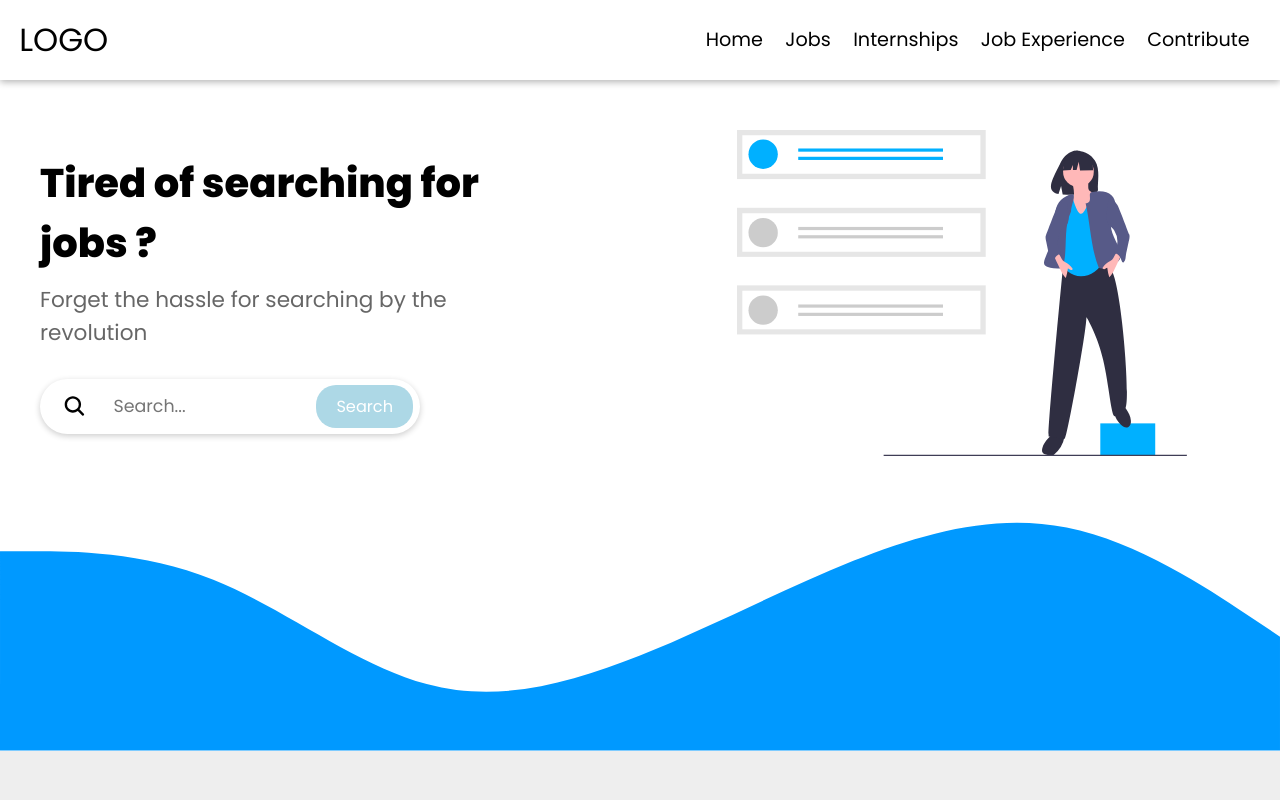
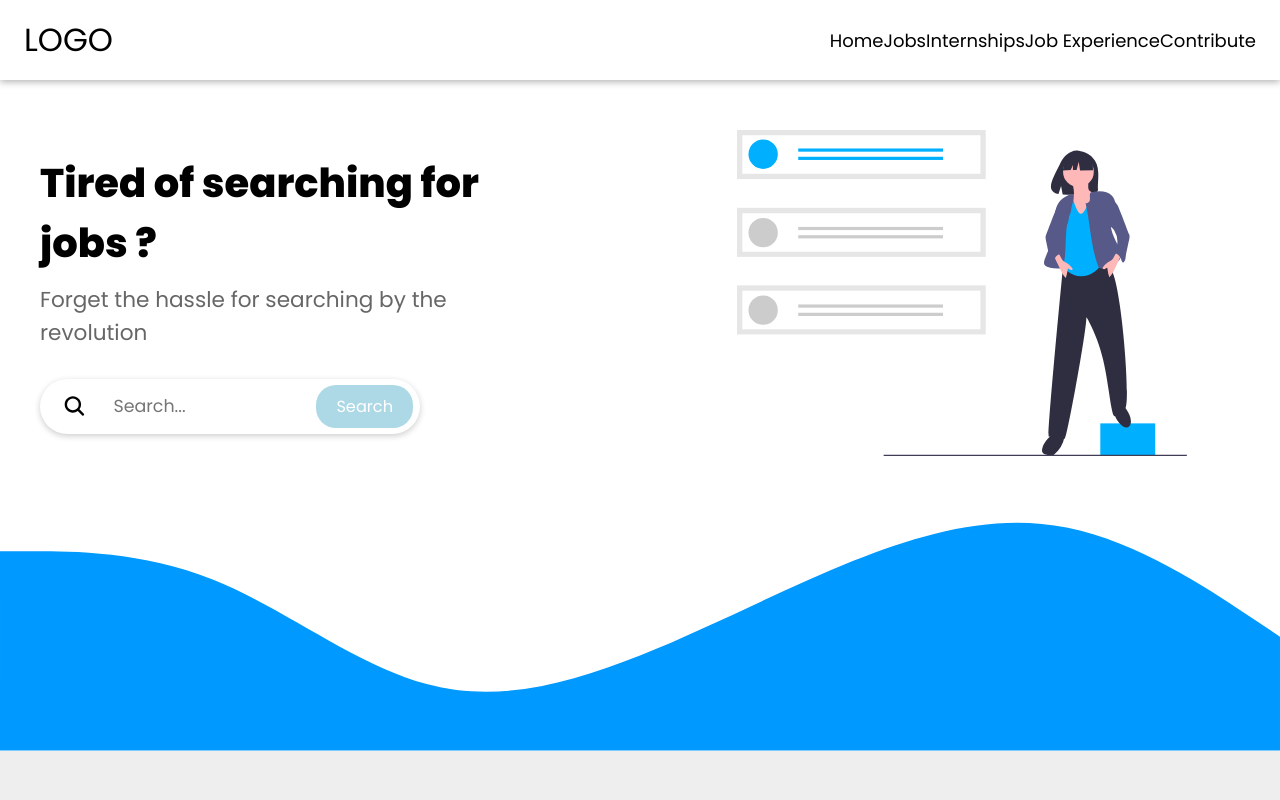
Before and after one commit to codescientist703/job-site, a React (Create React App) app in the folder jobsite/frontend/: page / in a window 1280 px wide. Shown: the top 800 px of the page. Built offline with nearby package versions, Linux system fonts and the light colour scheme.

Commit message:
modified header styling

```diff
--- a/jobsite/frontend/src/components/Footer/Footer.elements.js
+++ b/jobsite/frontend/src/components/Footer/Footer.elements.js
@@ -3,7 +3,7 @@ import styled from 'styled-components/macro';
 
 export const SiteFooter = styled.footer`
 	background-color: #48426d;
-	padding: 2.3rem 0 1.5rem;
+	padding: 2.3rem 0 2rem;
 	font-size: 15px;
 	line-height: 24px;
 	color: #fff;
--- a/jobsite/frontend/src/components/Header/Header.elements.js
+++ b/jobsite/frontend/src/components/Header/Header.elements.js
@@ -5,9 +5,10 @@ import { FaHamburger, FaWindowClose } from 'react-icons/fa';
 export const NavHeader = styled.header`
 	position: relative;
 	z-index: 1000;
-	box-shadow: 0 2px 7px rgba(0,0,0,0.3);
+	box-shadow: 0 2px 7px rgba(0, 0, 0, 0.3);
 	width: 100%;
 `;
+
 export const NavContainer = styled.nav`
 	display: flex;
 	align-items: center;
@@ -17,14 +18,13 @@ export const NavContainer = styled.nav`
 	width: 100%;
 	max-width: ${({ theme }) => theme.maxWidthLg}px;
 	margin: 0 auto;
-	padding: 0.7rem 1.2rem;
+	padding: 0.7rem ${({ theme }) => theme.homePaddingLR};
 `;
 
 export const NavLogo = styled(Link)`
 	cursor: pointer;
 	text-decoration: none;
 	font-size: 2rem;
-	/* padding: 1rem; */
 	color: #000;
 	text-align: left;
 	width: 100%;
@@ -32,12 +32,10 @@ export const NavLogo = styled(Link)`
 	@media screen and (min-width: ${({ theme }) => theme.lg}px) {
 		width: auto;
 	}
+`;
 
-`;
 export const NavIcon = styled(FaHamburger)`
 	font-size: 2rem;
-	/* position: absolute;
-	right: 20px; */
 	@media screen and (min-width: ${({ theme }) => theme.lg}px) {
 		display: none;
 	}
@@ -52,30 +50,26 @@ export const CloseIcon = styled(FaWindowClose)`
 
 export const NavMenu = styled.ul`
 	display: flex;
+	flex-direction: column;
 	width: 250px;
 	height: 100%;
 	position: fixed;
-	/* position: absolute; */
 	top: 0;
 	z-index: 100;
 	left: ${({ isOpen }) => (isOpen ? 0 : '-100%')};
 	list-style: none;
 	background: #ccc;
-	align-items: center;
-	flex-direction: column;
 	transition: all 0.3s ease-out;
 	padding: 5rem 1rem 1rem;
 
 	@media screen and (min-width: ${({ theme }) => theme.lg}px) {
-		/* position: relative; */
+		flex-direction: row;
+		/* align-items: center; */
+		position: initial;
 		padding: 0;
-		display: flex;
-		justify-content: flex-end;
-		position: initial;
-		align-items: center;
 		width: auto;
+		height: fit-content;
 		background: initial;
-		flex-direction: row;
 		transition: none;
 	}
 `;
@@ -85,14 +79,22 @@ export const NavItem = styled.li`
 	align-items: center;
 	text-align: left;
 	width: 100%;
-	border-bottom: 2px solid transparent;
-	font-size: 1.2rem;
-	/* margin-bottom: 0.7rem; */
-
+	font-size: 1.125rem;
 
 	@media screen and (min-width: ${({ theme }) => theme.lg}px) {
 		width: fit-content;
 		margin-bottom: 0;
+		padding: 0.2rem 0.6rem;
+		border-radius: 5px;
+		transition: 0.3s;
+
+		&:hover {
+			/* background-color: #00b0ff; */
+		}
+
+		&:hover > .Headerelements__NavLink-vjhw7q-7 {
+			color: #00b0ff;
+		}
 	}
 `;
 
@@ -104,20 +106,23 @@ export const NavLink = styled(Link)`
 	padding: 0.2rem 0.6rem;
 	height: 100%;
 	color: #000;
-	transition: all 0.5s ease;
+	transition: 0.3s;
+	width: 100%;
+	border-radius: 5px;
 
-	&:hover{
-		/* 	transform: scale(1.06); */
-		background-color: #00b0ff;
-		border-radius: 5px;
-		/* font-weight: 550; */
-		color: #fff;
+	&:hover {
+		/* background-color: #00b0ff; */
+		/* color: #fff; */
+		color: #00b0ff;
 	}
 
+	@media screen and (min-width: ${({ theme }) => theme.lg}px) {
+		padding: 0;
 
-
-	@media screen and (min-width: ${({ theme }) => theme.lg}px) {
-		padding: 0.2rem 0.7rem;
+		&:hover {
+			background-color: transparent;
+			color: initial;
+		}
 	}
 `;
 
--- a/jobsite/frontend/src/theme.js
+++ b/jobsite/frontend/src/theme.js
@@ -14,7 +14,8 @@ export const theme = {
 	maxWidthLg: 1300,
 	maxWidthMd: 1200,
 	maxWidthSm: 1100,
-	font: 'todo',
+	homePaddingLR: '1.5rem',
+
 	button: {
 		color: '#fff',
 		background: 'linear-gradient(to bottom right, blue, purple)',
```
